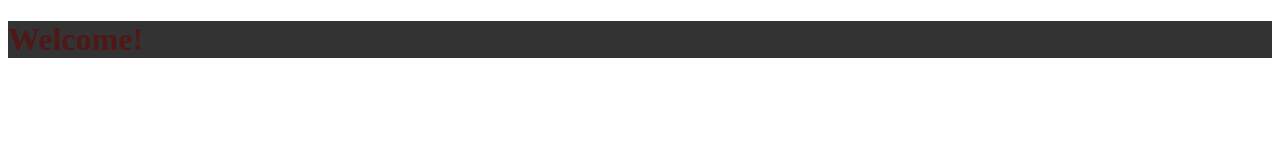
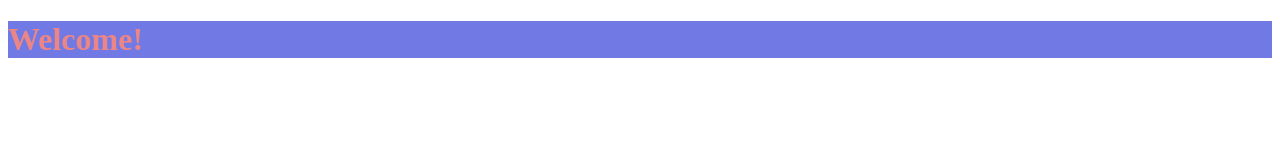
Before and after one commit to DCIForks/ShanyBeny, a plain HTML site: page index.html in a window 1280 px wide. Drawn offline with Linux system fonts and the light colour scheme.

Commit message:
change colors h1 css

```diff
--- a/css/styles.css
+++ b/css/styles.css
@@ -1,4 +1,8 @@
 h1 {
-  color: rgb(80, 23, 23);
-  background-color: #333;
+  color: rgb(186, 133, 236);
+  background-color: rgb(112, 224, 228);
 }
+h1 {
+  color: rgb(236 133 133);
+  background-color: rgb(112 121 228);
+}
```
